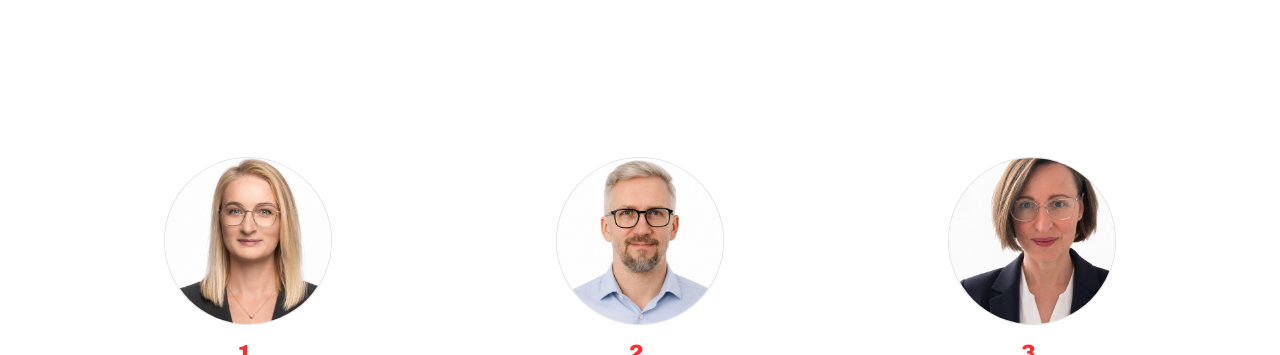
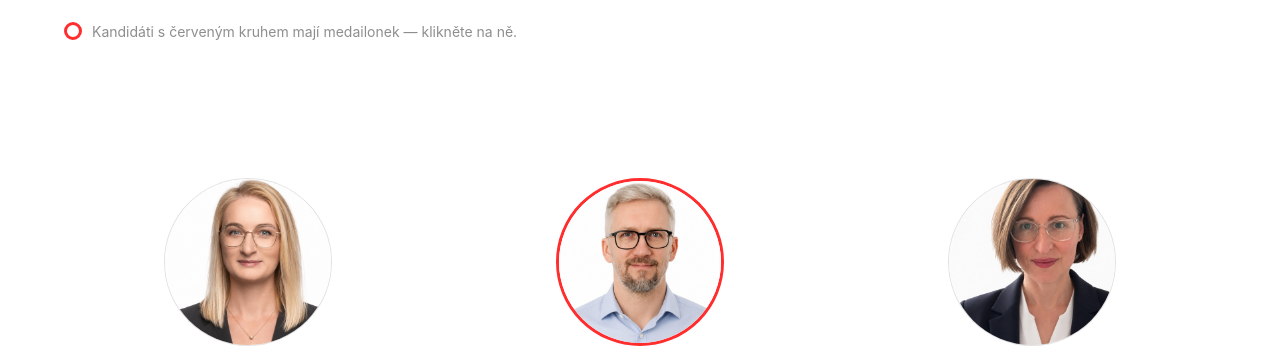
Before and after one commit to adamku8/osobnosti-web, an Astro site: page /osobnosti-web/kandidati in a window 1280 px wide. Shown: the part 401-756 px from the top of the page. Built offline with nearby package versions, Linux system fonts and the light colour scheme; Astro itself is replaced by a stand-in of ours; a web font is replaced by a local one.

Commit message:
Prehled kandidatu: cerveny kruh u tech s medailonkem + legenda
Co-Authored-By: Claude Opus 5 <noreply@anthropic.com>

```diff
--- a/src/pages/kandidati.astro
+++ b/src/pages/kandidati.astro
@@ -20,6 +20,10 @@ import { u } from '../lib/url.js';
         Doktoři, učitelé, podnikatelé, sportovci i současní zastupitelé.
         Lidé, kteří v Třinci doopravdy žijí a pracují — a berou za město odpovědnost.
       </p>
+      <p class="legenda">
+        <span class="legenda-kruh" aria-hidden="true"></span>
+        Kandidáti s červeným kruhem mají medailonek — klikněte na ně.
+      </p>
     </div>
   </section>
 
--- a/src/styles/style.css
+++ b/src/styles/style.css
@@ -661,10 +661,16 @@ h3 { font-size: clamp(20px, 2.5vw, 24px); }
   }
   .cand-card:hover .slide-meta { opacity: 1; transform: translateY(0); }
   .cand-card:hover .cand-photo,
-  .cand-card:hover .slide-avatar {
-    transform: scale(1.05);
-    border-color: var(--brand-red);
-  }
+  .cand-card:hover .slide-avatar { transform: scale(1.05); }
+  .cand-card-link:hover .cand-photo,
+  .cand-card-link:hover .slide-avatar { box-shadow: 0 0 0 6px rgba(255, 45, 45, 0.18); }
+}
+
+/* Kandidát s hotovým medailonkem — červený kruh kolem fotky */
+.cand-card-link .cand-photo,
+.cand-card-link .slide-avatar {
+  border-color: var(--brand-red);
+  border-width: 3px;
 }
 .people-strip-footer { margin-top: var(--s-24); text-align: right; }
 .mini {
@@ -1296,3 +1302,19 @@ h3 { font-size: clamp(20px, 2.5vw, 24px); }
 @media (max-width: 900px) {
   .cand-main.no-video .cand-answers { grid-template-columns: 1fr; gap: var(--s-24); }
 }
+
+/* Legenda k červenému kruhu na přehledu kandidátů */
+.legenda {
+  display: flex;
+  align-items: center;
+  gap: 10px;
+  font-size: 14px;
+  color: var(--text-muted);
+}
+.legenda-kruh {
+  width: 18px;
+  height: 18px;
+  border-radius: 50%;
+  border: 3px solid var(--brand-red);
+  flex: 0 0 auto;
+}
```
